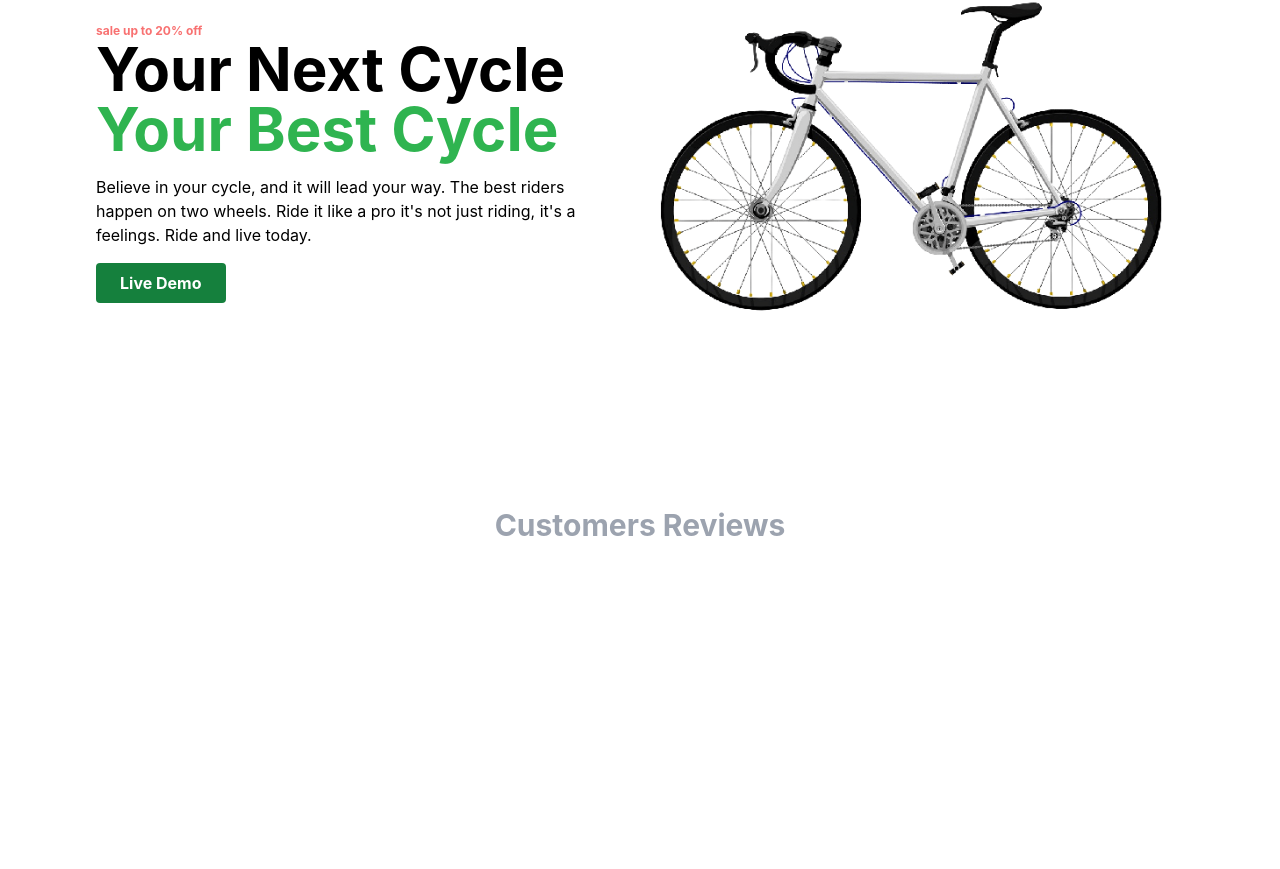
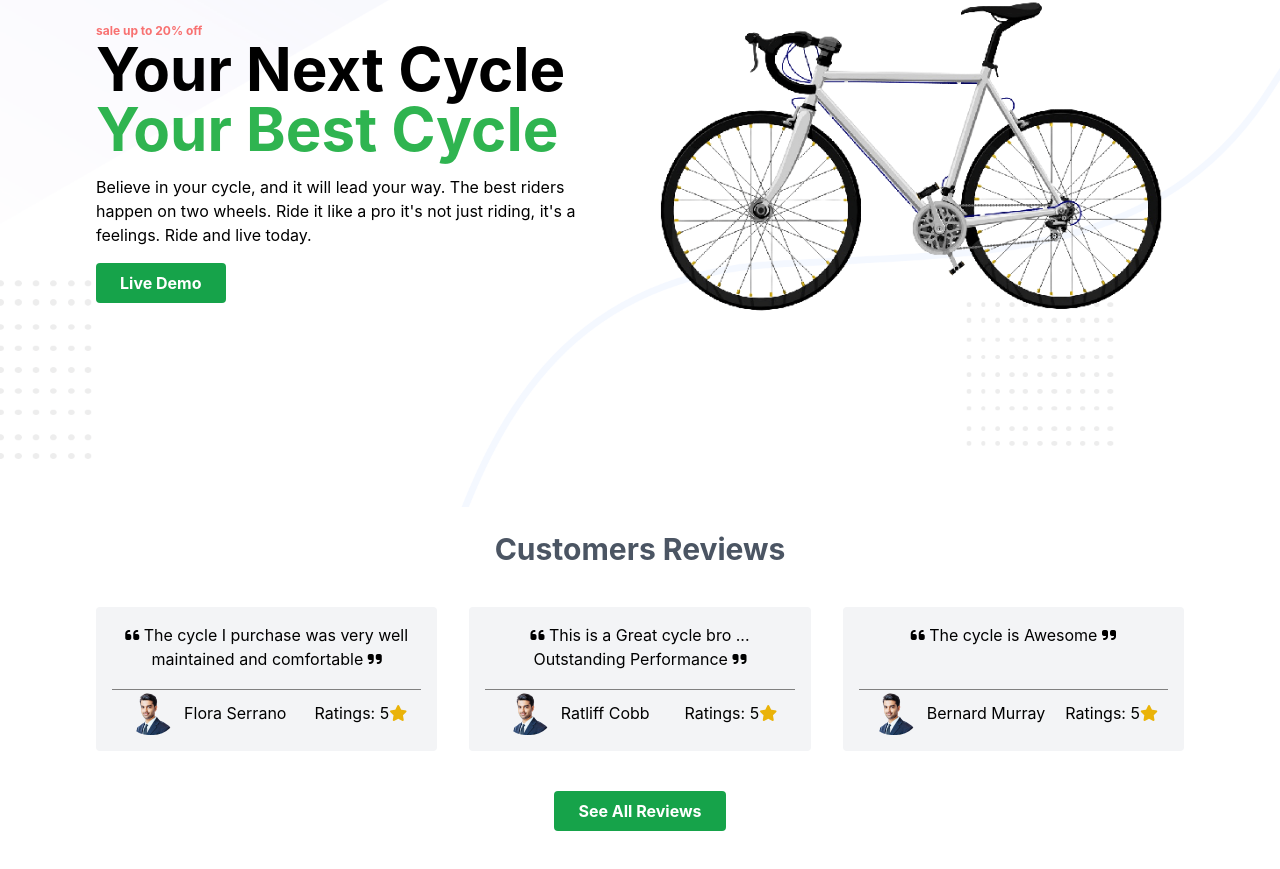
Before and after one commit to Afran-rafi/Cycle-Review-, a React (Create React App) app: page / in a window 1280 px wide. Shown: the part 263-1132 px from the top of the page. Before the commit the page ends 806 px from the top, so only its background shows below. Built offline with nearby package versions, Linux system fonts and the light colour scheme.

Commit message:
review page done

```diff
--- a/public/reviews.json
+++ b/public/reviews.json
@@ -1,56 +1,38 @@
 [
     {
       "_id": "6331aa19f87d4ba40280cb1c",
-      "image": "",
+      "image": "images/Review.png",
       "name": "Flora Serrano",
-      "review": ""
+      "review": "The cycle I purchase was very well maintained and comfortable"
     },
     {
       "_id": "6331aa19a6a0f231d7c6255f",
-      "image": "",
+      "image": "images/Review.png",
       "name": "Ratliff Cobb",
-      "review": ""
+      "review": "This is a Great cycle bro ... Outstanding Performance"
     },
     {
       "_id": "6331aa19fea8dc90c6d362da",
-      "image": "",
+      "image": "images/Review.png",
       "name": "Bernard Murray",
-      "review": ""
+      "review": "The cycle is Awesome"
     },
     {
       "_id": "6331aa19294db89cad5729c9",
-      "image": "",
+      "image": "images/Review.png",
       "name": "Autumn Graves",
-      "review": ""
+      "review": "This is a super bike like that..I highly recommended the cycle is best."
     },
     {
       "_id": "6331aa193341e70e05d2f692",
-      "image": "",
+      "image": "images/Review.png",
       "name": "Franklin Higgins",
-      "review": ""
+      "review": "WOW!! This is a great cycle."
     },
     {
       "_id": "6331aa19d5ee8cc6630563aa",
-      "image": "",
+      "image": "images/Review.png",
       "name": "Pope Griffin",
-      "review": ""
-    },
-    {
-      "_id": "6331aa194e1ead7a1e5195d4",
-      "image": "",
-      "name": "Christine Chen",
-      "review": ""
-    },
-    {
-      "_id": "6331aa191ee3451deb74aca4",
-      "image": "",
-      "name": "Alice Knox",
-      "review": ""
-    },
-    {
-      "_id": "6331aa19719955882454bf36",
-      "image": "",
-      "name": "Neal Scott",
-      "review": ""
+      "review": "Speechless!! The cycle is super.."
     }
   ]
--- a/src/App.js
+++ b/src/App.js
@@ -1,22 +1,21 @@
 import { Route, Routes } from 'react-router-dom';
 import './App.css';
 import Homepage from './Components/Pages/Homepage';
+import Reviews from './Components/Pages/Reviews'
 import Navbar from './Components/Shared/Navbar';
 
 function App() {
   return (
     <div className="App 2xl:container 2xl:mx-auto">
       <Navbar></Navbar>
-      <div className='lg:px-24 px-4'>
         <Routes>
           <Route path='/' element={<Homepage></Homepage>}></Route>
-          <Route path='/review' element></Route>
+          <Route path='/review' element={<Reviews></Reviews>}></Route>
           <Route path='/dashboard' element></Route>
           <Route path='/blogs' element></Route>
           <Route path='/about' element></Route>
           <Route path='*' element></Route>
         </Routes>
-      </div>
     </div>
 
   );
--- /dev/null
+++ b/src/Components/CSS/Home.css
@@ -0,0 +1,5 @@
+.bg-custom{
+    background-image: url('../Images/header-bg.png');
+    background-size: cover;
+    background-repeat: no-repeat;
+}
--- /dev/null
+++ b/src/Components/CSS/Homepage.css
@@ -0,0 +1,5 @@
+.bg-custom{
+    background-image: url('../Images/header-bg.png');
+    background-size: cover;
+    background-repeat: no-repeat;
+}
--- /dev/null
+++ b/src/Components/CSS/Review.css
@@ -0,0 +1,3 @@
+.bor{
+    border-top: 1px solid gray;
+}
--- a/src/Components/Pages/Home.js
+++ b/src/Components/Pages/Home.js
@@ -1,14 +1,15 @@
 import React from 'react';
 import img from '../Images/cycle.png'
+import '../CSS/Home.css'
 
 const Home = () => {
     return (
-        <div className='grid lg:grid-cols-2 grid-cols-1 lg:gap-10 gap-6 items-center h-[86vh]'>
+        <div className='bg-custom lg:px-24 px-4 grid lg:grid-cols-2 grid-cols-1 lg:gap-10 gap-6 items-center h-[86vh]'>
             <div className='lg:-order-none order-6'>
                 <h5 className='text-xs text-red-400 font-bold'>sale up to 20% off</h5>
                 <h2 className='text-6xl font-bold'>Your Next Cycle <br /> <span className='text-[#2fb450]'>Your Best Cycle</span></h2>
                 <p className='mt-4'>Believe in your cycle, and it will lead your way. The best riders happen on two wheels. Ride it like a pro it's not just riding, it's a feelings. Ride and live today.</p>
-                <button className='bg-green-700 px-6 py-2 text-white rounded mt-4 font-bold'>Live Demo</button>
+                <button className='bg-green-600 px-6 py-2 text-white rounded mt-4 font-bold'>Live Demo</button>
             </div>
             <div>
                 <div className='flex lg:justify-end justify-center mt-6'>
--- a/src/Components/Pages/Homepage.js
+++ b/src/Components/Pages/Homepage.js
@@ -1,12 +1,13 @@
 import React from 'react';
 import Home from './Home';
-import Review from './Reviews'
+import '../CSS/Homepage.css'
+import Homereview from './Homereview';
 
 const Homepage = () => {
     return (
         <div>
             <Home></Home>
-            <Review></Review>
+            <Homereview></Homereview>
         </div>
     );
 };
--- /dev/null
+++ b/src/Components/Pages/Homereview.js
@@ -0,0 +1,26 @@
+import React from 'react';
+import { Link } from 'react-router-dom';
+import useReview from '../Hooks/useReview';
+import Review from './Review';
+
+const Homereview = () => {
+    const [reviews, setReviews] = useReview();
+    return (
+        <div className='lg:px-24 px-4 lg:mt-6 mt-4'>
+            <h1 className='text-gray-600 font-bold text-3xl text-center'>Customers Reviews</h1>
+            <div className='grid lg:grid-cols-3 grid-cols-1 lg:gap-8 gap-4 text-center lg:my-10'>
+                {
+                    reviews.slice(0, 3).map(review => <Review
+                    key={review._id}
+                    singleReview={review}
+                    ></Review>)
+                }
+            </div>
+            <div className='flex justify-center mb-10'>
+                <Link to='/review'><button className='bg-green-600 font-bold px-6 py-2 rounded text-white'>See All Reviews</button></Link>
+            </div>
+        </div>
+    );
+};
+
+export default Homereview;
--- a/src/Components/Pages/Review.js
+++ b/src/Components/Pages/Review.js
@@ -1,10 +1,22 @@
 import React from 'react';
+import '../CSS/Review.css'
 
-const Review = ({singleReview}) => {
-    const {_id, name, image, review} = singleReview;
+const Review = ({ singleReview }) => {
+    const { _id, name, image, review } = singleReview;
     return (
-        <div>
-
+        <div className='p-4 bg-gray-100 rounded'>
+            <div className='h-[50px]'>
+                <h1><i className="fa-solid fa-quote-left"></i> {review} <i className="fa-solid fa-quote-right"></i></h1>
+            </div>
+            <div className='flex justify-around items-center bor mt-4'>
+                <div className='flex items-center'>
+                    <img className='w-[50px] h-[45px] rounded-full' src={image} alt="" />
+                    <p className='ml-2'>{name}</p>
+                </div>
+                <div>
+                    <p>Ratings: 5<i className="fa-solid fa-star text-yellow-500"></i></p>
+                </div>
+            </div>
         </div>
     );
 };
--- a/src/Components/Pages/Reviews.js
+++ b/src/Components/Pages/Reviews.js
@@ -5,8 +5,8 @@ import Review from './Review';
 const Reviews = () => {
     const [reviews, setReviews] = useReview();
     return (
-        <div>
-            <h1 className='text-3xl text-center font-bold text-gray-400'>Customers Reviews</h1>
+        <div className='lg:px-24 px-4 lg:mt-10 mt-6'>
+            <div className='grid lg:grid-cols-3 grid-cols-1 lg:gap-8 gap-4 text-center'>
                 {
                     reviews.map(review => <Review
                     key={review._id}
@@ -14,6 +14,7 @@ const Reviews = () => {
                     ></Review>)
                 }
             </div>
+        </div>
     );
 };
 export default Reviews;
```
Also changed, not shown: public/images/Review.png (renamed from src/Components/Images/Review.png). Lines whose indentation alone changed are shown as unchanged.
